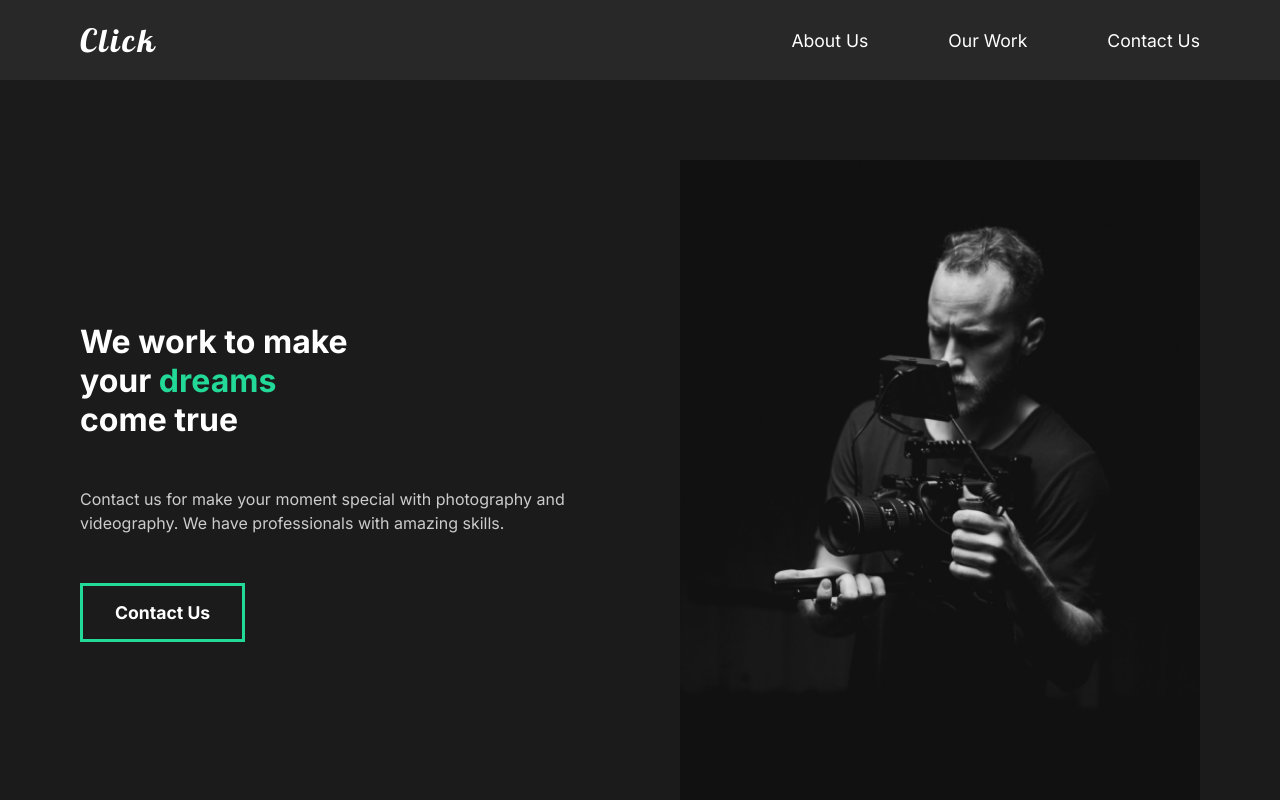
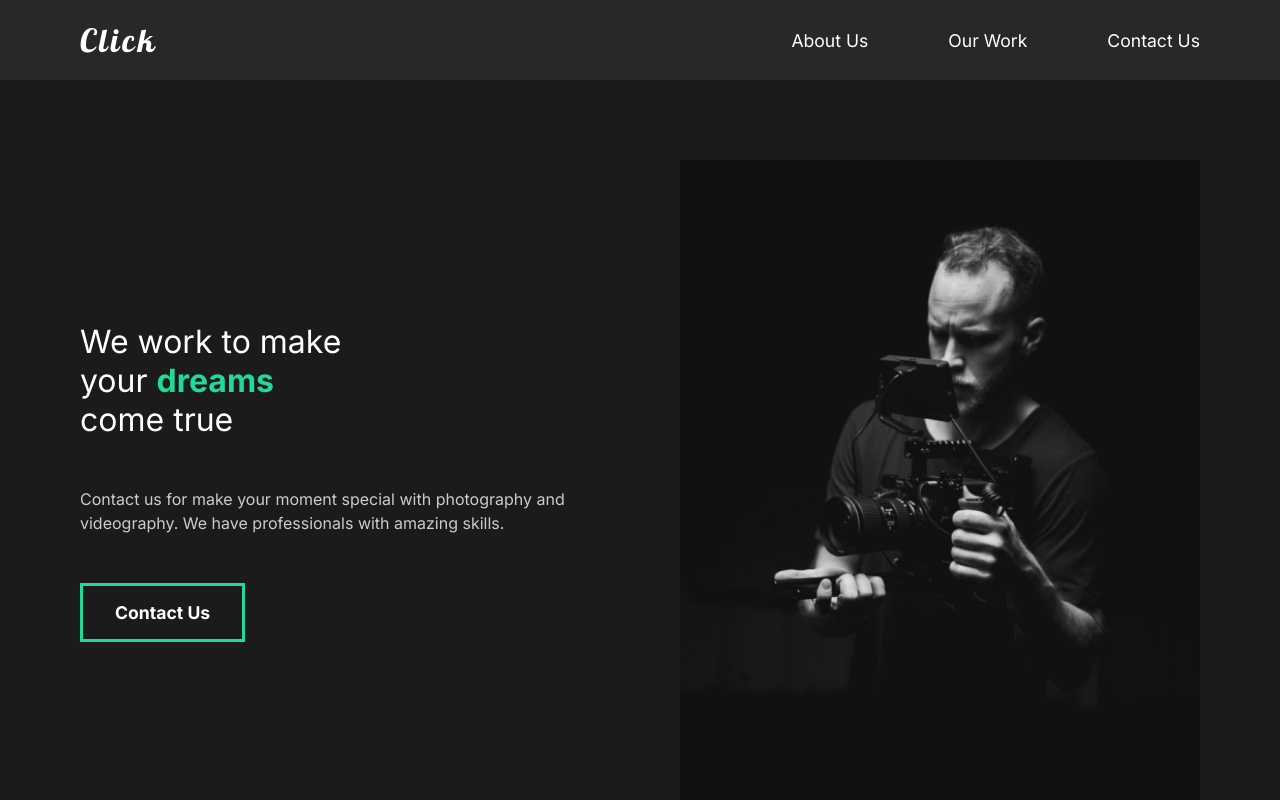
Before and after one commit to ParthPatel133/react-portfolio-project, a React (Create React App) app: page / in a window 1280 px wide. Shown: the top 800 px of the page. Built offline with nearby package versions, Linux system fonts and the light colour scheme.

Commit message:
page animation with "Framer Motion"

```diff
--- a/src/App.js
+++ b/src/App.js
@@ -3,15 +3,23 @@
 import Nav from './components/Nav';
 import ContactUs from './pages/ContactUs';
 import OurWork from './pages/OurWork';
-import {Route, Switch} from 'react-router-dom';
+
+//routing
+import {Route, Switch, useLocation} from 'react-router-dom';
 import MovieDetail from './pages/MovieDetail';
 
+//animation
+import {AnimatePresence} from 'framer-motion';
+
 function App() {
+  const location = useLocation();
+
   return (
     <div className='App'>
       <GlobalStyle />
       <Nav />
-      <Switch>
+      <AnimatePresence exitBeforeEnter>
+        <Switch location={location} key={location.pathname}>
           <Route path='/' exact>
             <AboutUs />
           </Route>
@@ -25,6 +33,7 @@
             <ContactUs />
           </Route>
         </Switch>
+      </AnimatePresence>
     </div>
   );
 }
--- /dev/null
+++ b/src/animation.js
@@ -0,0 +1,20 @@
+export const pageAnimation = {
+  hidden: {
+    opacity: 0,
+    y: 300,
+  },
+  show: {
+    opacity: 1,
+    y: 0,
+    transition: {
+      duration: 1,
+    },
+  },
+  exit: {
+    opacity: 0,
+    y: 300,
+    transition: {
+      duration: 1,
+    },
+  },
+};
--- a/src/components/AboutSection.js
+++ b/src/components/AboutSection.js
@@ -6,24 +6,25 @@
   StyledHide,
   StyledImage,
 } from '../styles';
+import {motion} from 'framer-motion';
 
 const AboutSection = () => {
   return (
     <StyledAbout>
       <StyledDescription>
-        <div className='title'>
+        <motion.div className='title'>
           <StyledHide>
-            <h1>We work to make</h1>
+            <motion.h2>We work to make</motion.h2>
           </StyledHide>
           <StyledHide>
-            <h1>
+            <motion.h2>
               your <span>dreams</span>
-            </h1>
+            </motion.h2>
           </StyledHide>
           <StyledHide>
-            <h1>come true</h1>
+            <motion.h2>come true</motion.h2>
           </StyledHide>
-        </div>
+        </motion.div>
         <p>
           Contact us for make your moment special with photography and
           videography. We have professionals with amazing skills.
@@ -37,6 +38,4 @@
   );
 };
 
-//styled-components
-
 export default AboutSection;
--- a/src/pages/AboutUs.js
+++ b/src/pages/AboutUs.js
@@ -2,13 +2,22 @@
 import FaqSection from '../components/FaqSection';
 import ServicesSection from '../components/ServicesSection';
 
+//animation
+import {motion} from 'framer-motion';
+import {pageAnimation} from '../animation';
+
 const AboutUs = () => {
   return (
-    <>
+    <motion.div
+      variants={pageAnimation}
+      initial='hidden'
+      animate='show'
+      exit='exit'
+    >
       <AboutSection />
       <ServicesSection />
       <FaqSection />
-    </>
+    </motion.div>
   );
 };
 
--- a/src/pages/ContactUs.js
+++ b/src/pages/ContactUs.js
@@ -1,8 +1,17 @@
+import {motion} from 'framer-motion';
+import {pageAnimation} from '../animation';
+
 const ContactUs = () => {
   return (
-    <div>
+    <motion.div
+      variants={pageAnimation}
+      initial='hidden'
+      animate='show'
+      exit='exit'
+      style={{background: '#fff'}}
+    >
       <h1>ContactUs</h1>
-    </div>
+    </motion.div>
   );
 };
 
--- a/src/pages/MovieDetail.js
+++ b/src/pages/MovieDetail.js
@@ -2,6 +2,10 @@
 import {useState, useEffect, Fragment} from 'react';
 import {useHistory} from 'react-router-dom';
 import {MovieState} from '../movieState';
+
+//animation
+import {motion} from 'framer-motion';
+import {pageAnimation} from '../animation';
 
 const MovieDetail = () => {
   const history = useHistory();
@@ -18,7 +22,12 @@
   return (
     <Fragment>
       {movie && (
-        <StyledDetails>
+        <StyledDetails
+          variants={pageAnimation}
+          initial='hidden'
+          animate='show'
+          exit='exit'
+        >
           <StyledHeadline>
             <h2>{movie.title}</h2>
             <img src={movie.mainImg} alt='movie' />
@@ -52,7 +61,7 @@
   );
 };
 
-const StyledDetails = styled.div`
+const StyledDetails = styled(motion.div)`
   color: white;
 `;
 
@@ -68,7 +77,7 @@
   }
   img {
     width: 100%;
-    height: 70vh;
+    height: 90vh;
     object-fit: cover;
   }
 `;
--- a/src/pages/OurWork.js
+++ b/src/pages/OurWork.js
@@ -5,9 +5,18 @@
 import theracer from '../img/theracer-small.png';
 import goodtimes from '../img/goodtimes-small.png';
 
+import {motion} from 'framer-motion';
+import {pageAnimation} from '../animation';
+
 const OurWork = () => {
   return (
-    <StyledWork>
+    <StyledWork
+      variants={pageAnimation}
+      initial='hidden'
+      animate='show'
+      exit='exit'
+      style={{background: '#fff'}}
+    >
       <StyledMovie>
         <h2>The Athlete</h2>
         <div className='line'></div>
@@ -33,7 +42,7 @@
   );
 };
 
-const StyledWork = styled.div`
+const StyledWork = styled(motion.div)`
   min-height: 100vh;
   overflow: hidden;
   padding: 5rem 5rem;
@@ -51,7 +60,7 @@
   }
   img {
     width: 100%;
-    height: 70vh;
+    height: 90vh;
     object-fit: cover;
   }
 `;
```
Also changed, not shown: 2 other files (tests, documents, lock files or other folders). Lines whose indentation alone changed are shown as unchanged.
